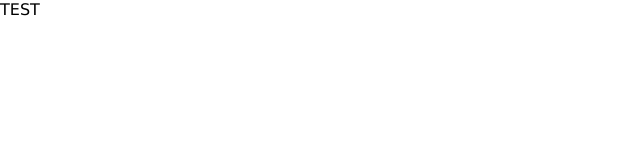
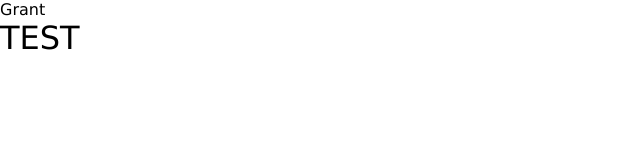
Before and after one commit to AlwynGrant/Ignite, a React (Create React App) app in the folder views/: page / in a window 1280 px wide. Shown: the top 160 px of the page, without its empty margins (0-640 px from the left). Built offline with nearby package versions, Linux system fonts and the light colour scheme.

Commit message:
Views - Phase 1
Set up and abstract basic Context usage to help maintin state
management via share directory. This should ultimately handle
the session user data and restoring that data.

```diff
--- a/views/src/App.tsx
+++ b/views/src/App.tsx
@@ -1,10 +1,14 @@
-import React from 'react';
+import React, { useContext } from 'react';
+import Home from './components/home/home';
+import SessionContext from './shared/context'
 
 function App() {
+  const context = useContext(SessionContext)
   return (
     <div className="App">
       <header className="App-header">
-          <div>TEST</div>
+          {context?.lastName}
+          <Home />
       </header>
     </div>
   );
--- /dev/null
+++ b/views/src/components/home/home.tsx
@@ -0,0 +1,14 @@
+import React, { FC, useContext } from 'react'
+import SessionContext from '../../shared/context'
+import './styles/home.css'
+
+const Home: FC = () => {
+    const context = useContext(SessionContext)
+
+    return (
+           <h1>TEST</h1>
+
+    )
+}
+
+export default Home
--- a/views/src/index.tsx
+++ b/views/src/index.tsx
@@ -2,10 +2,19 @@ import React from 'react';
 import ReactDOM from 'react-dom';
 import './base_styles/reset.css'
 import App from './App';
+import SessionContext from './shared/context'
+
+let sessionUser = {
+  userId: 1,
+  firstName: 'Alwyn',
+  lastName: 'Grant'
+}
 
 ReactDOM.render(
-  <React.StrictMode>
-    <App />
-  </React.StrictMode>,
+    <SessionContext.Provider value={sessionUser}>
+      <React.StrictMode>
+        <App />
+      </React.StrictMode>
+    </SessionContext.Provider>,
   document.getElementById('root')
 );
--- /dev/null
+++ b/views/src/shared/context.tsx
@@ -0,0 +1,12 @@
+import { createContext, useContext, useState} from 'react';
+
+interface Session {
+    userId: number;
+    firstName: string;
+    lastName: string;
+}
+
+const SessionContext = createContext<Session | null>(null)
+
+
+export default SessionContext
```
Also changed, not shown: views/src/components/home/styles/home.css (added).
